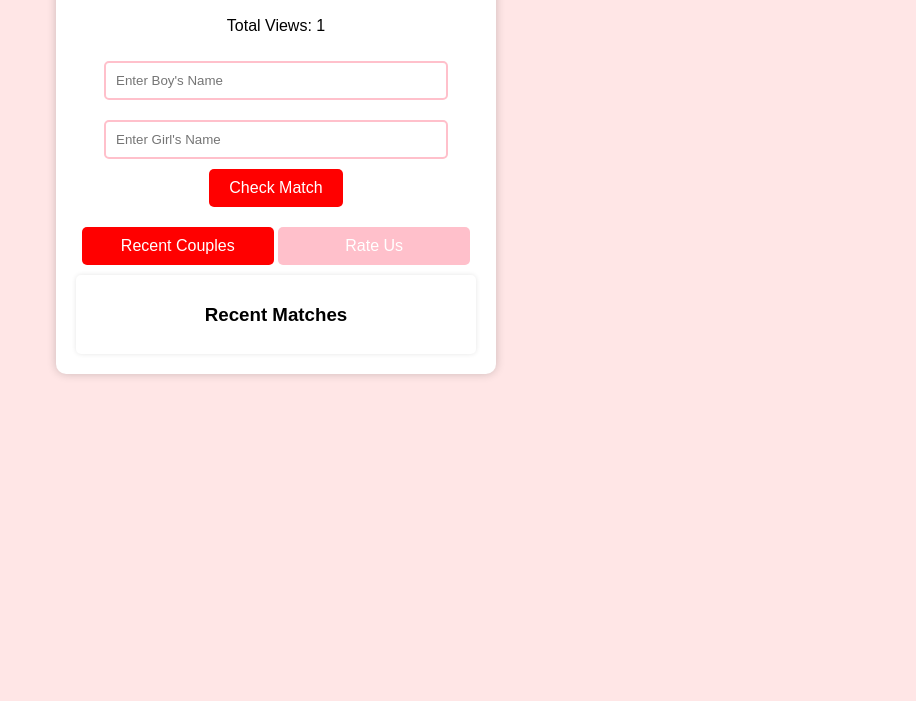
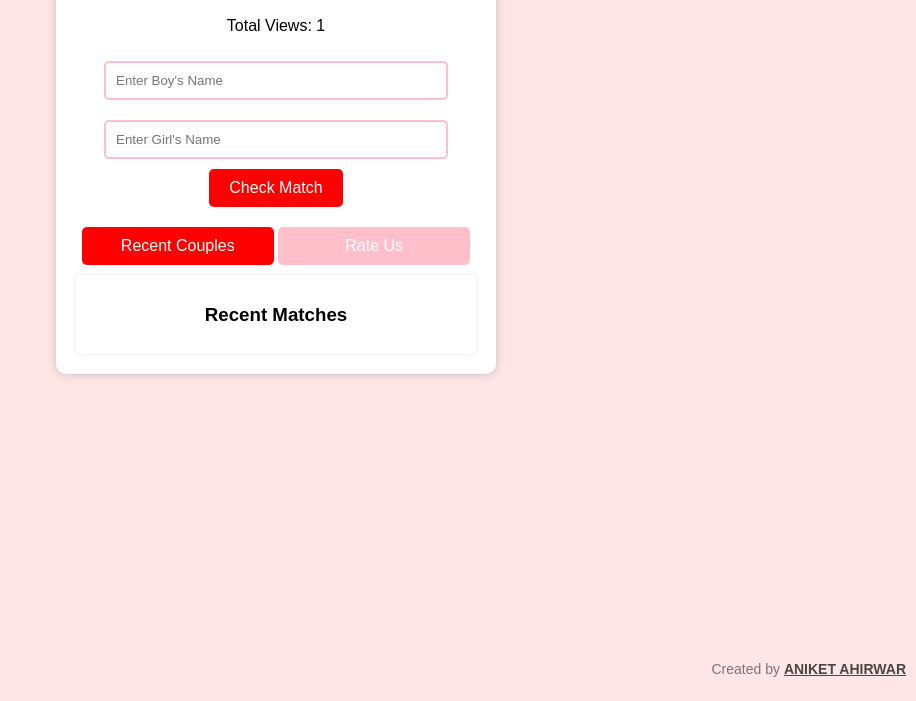
Before and after one commit to Aniket-AHI/Valentine-s-Match, a plain HTML site: page index.html in a window 1280 px wide. Shown: the part 99-800 px from the top of the page, without its empty margins (364-1280 px from the left). Drawn offline with Linux system fonts and the light colour scheme.

Commit message:
added new feature

```diff
--- a/index.html
+++ b/index.html
@@ -40,6 +40,9 @@
         </div>
     </div>
 
+    <footer>
+        <p class="watermark">Created by <a href="www.linkedin.com/in/aniket-ahirwar-733611303" target="_blank">ANIKET AHIRWAR</a></p>
+    </footer>
 
 
     <script src="script.js"></script>
--- a/style.css
+++ b/style.css
@@ -72,6 +72,21 @@ button:hover {
   color: gold;
 }
 
+.watermark {
+  position: fixed;
+  bottom: 10px;
+  right: 10px;
+  font-size: 14px;
+  color: rgba(0, 0, 0, 0.5);
+  text-decoration: none;
+}
+
+.watermark a {
+  color: rgba(0, 0, 0, 0.7);
+  font-weight: bold;
+}
+
+
 @media (max-width: 768px) {
   body {
       font-size: 14px;
```
